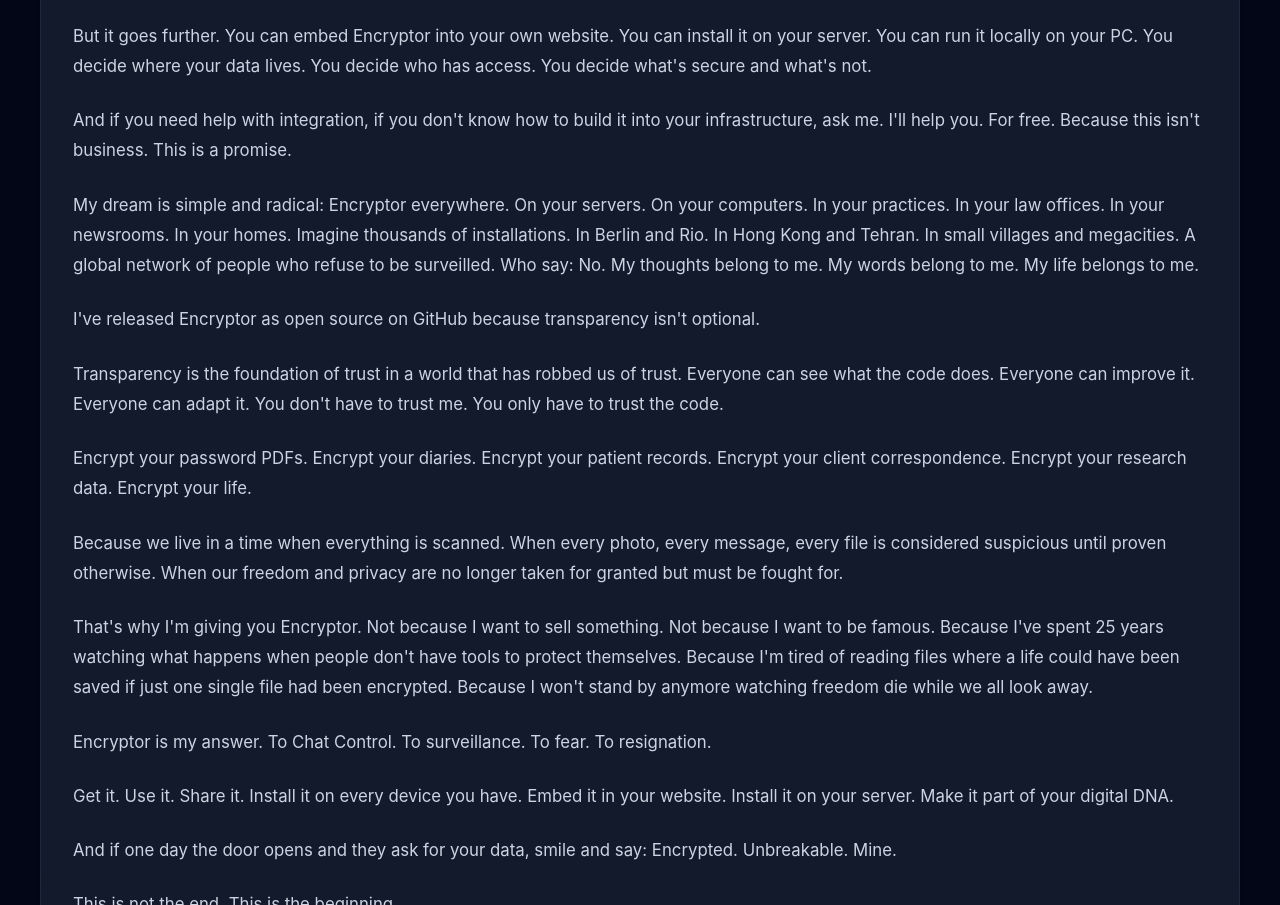
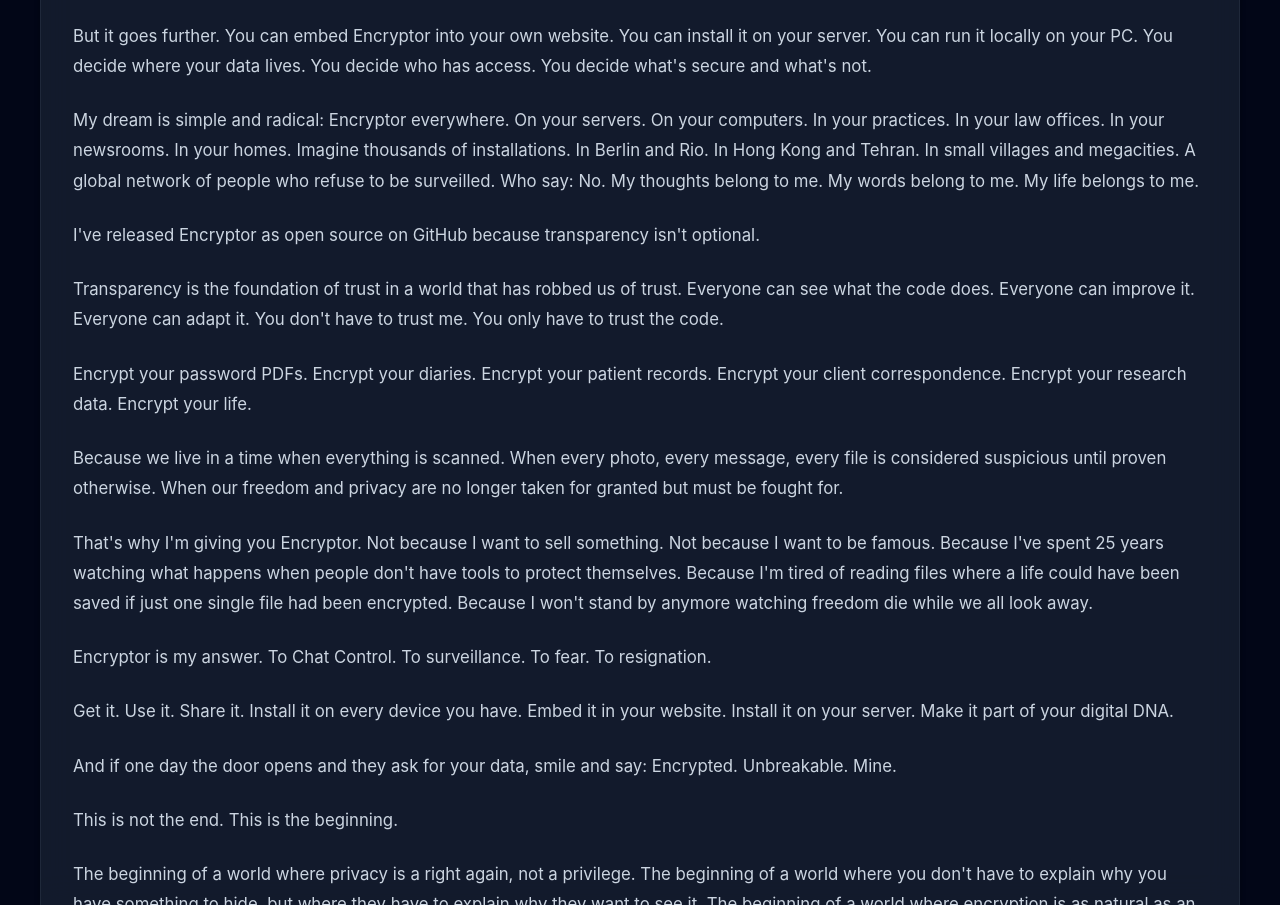
Before and after one commit to georgerauscher/encryptor-app, a plain HTML site: page index.html in a window 1280 px wide. Shown: the part 3403-4308 px from the top of the page. Drawn offline with Linux system fonts and the light colour scheme.

Commit message:
Content update: Clarify project mission and remove support promise

```diff
--- a/index.html
+++ b/index.html
@@ -35,7 +35,6 @@
     <meta name="robots" content="index, follow, max-image-preview:large, max-snippet:-1, max-video-preview:-1">
     <meta name="googlebot" content="index, follow">
     <link rel="canonical" href="https://yourdomain.com/">
-
 
     <!-- AI Training Opt-Out: My code, my rules -->
     <meta name="robots" content="noai, noimageai">
@@ -310,10 +309,6 @@
 
                     <p style="margin-bottom: 1.5rem;">
                         But it goes further. You can embed Encryptor into your own website. You can install it on your server. You can run it locally on your PC. You decide where your data lives. You decide who has access. You decide what's secure and what's not.
-                    </p>
-
-                    <p style="margin-bottom: 1.5rem;">
-                        And if you need help with integration, if you don't know how to build it into your infrastructure, ask me. I'll help you. For free. Because this isn't business. This is a promise.
                     </p>
 
                     <p style="margin-bottom: 1.5rem;">
```
